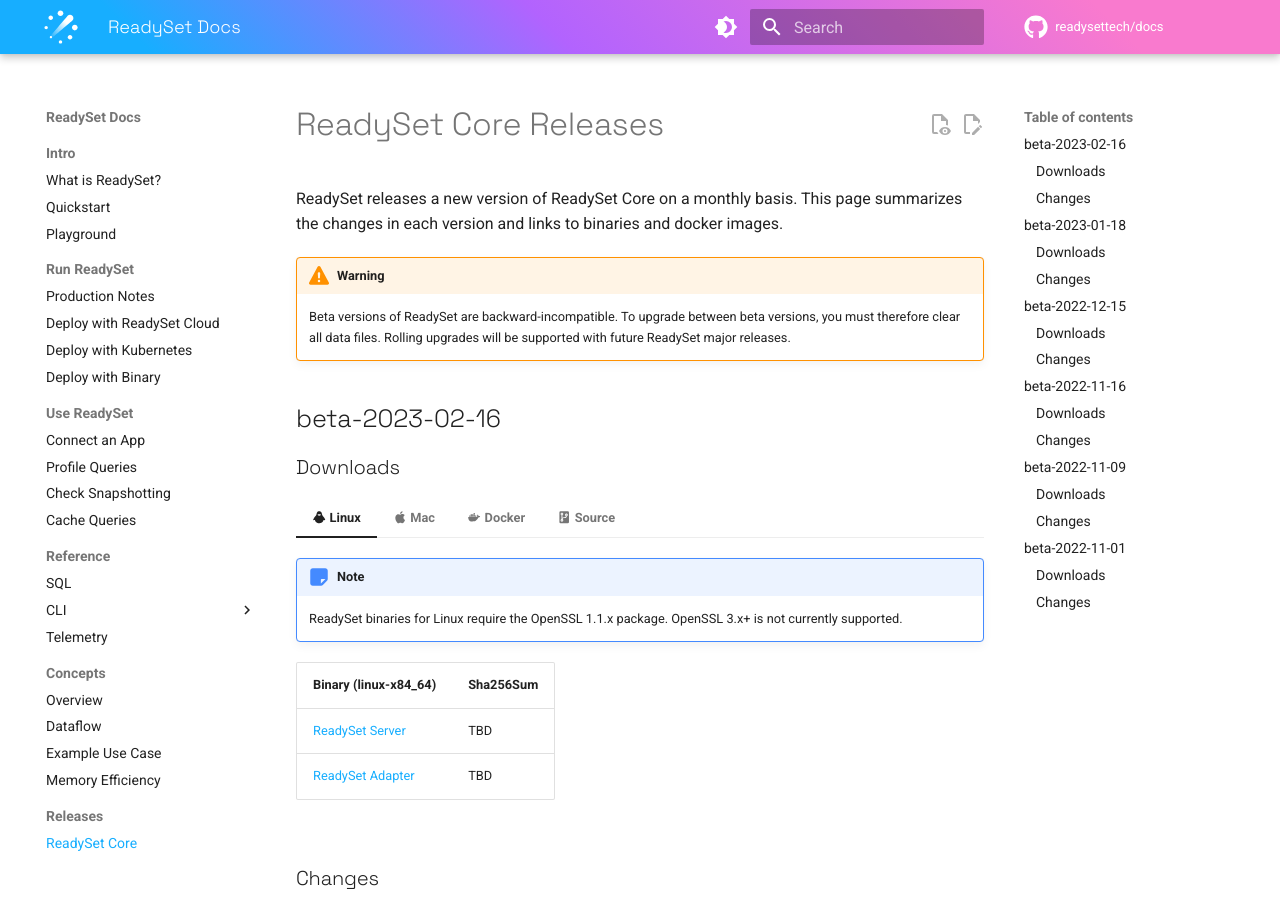
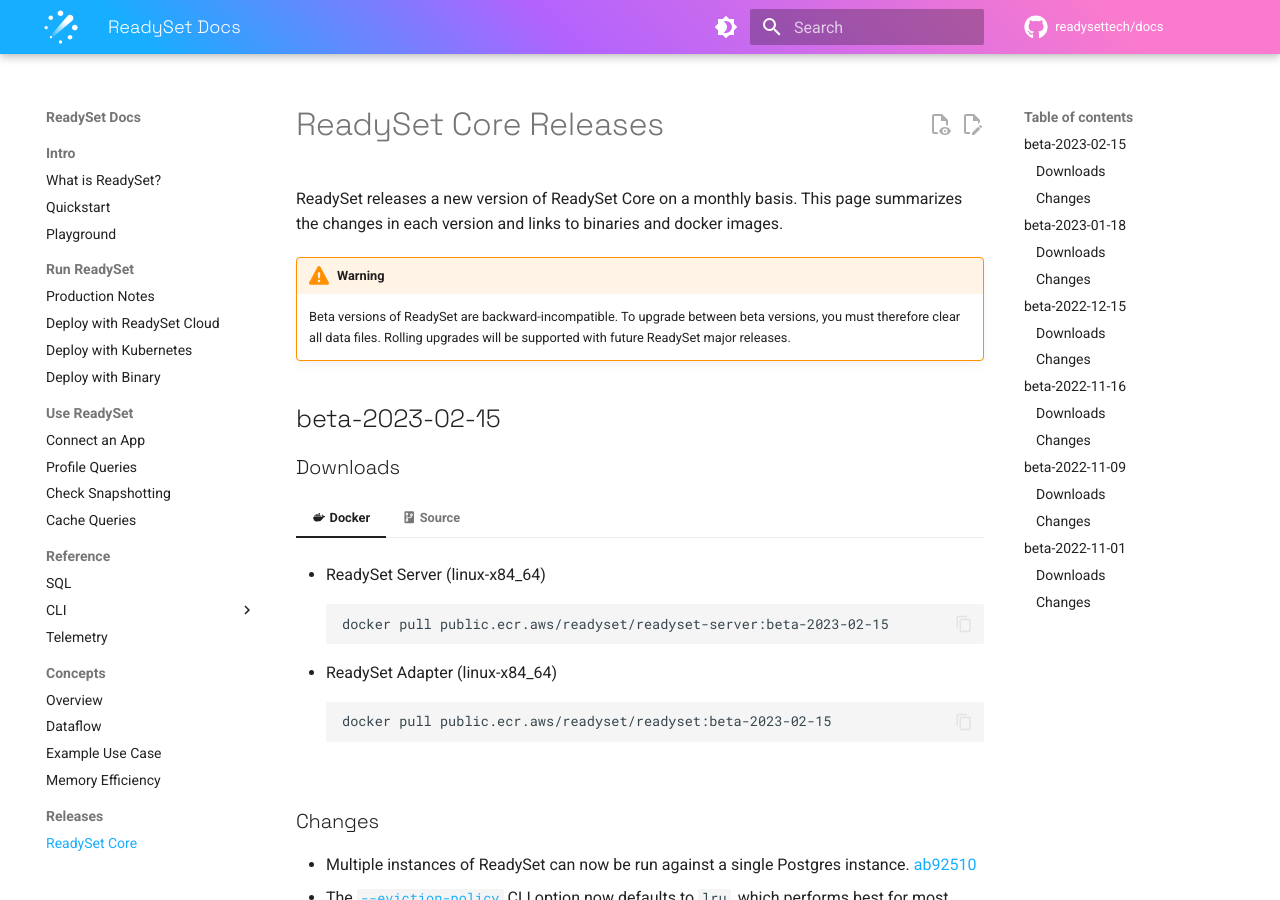
Before and after one commit to readysettech/docs-old, an MkDocs documentation site: the page built from docs/releases/readyset-core.md, in a window 1280 px wide and 900 px high. Built offline with MkDocs 1.6.1 and Material for MkDocs 9.7.7, drawn with Linux system fonts in a browser that asks for light colours; comment, search, counter and statistics services are not loaded.

Commit message:
Add docker image and source to release notes
We've decided to release without binaries this month.
I've included a link to guidance on building from source.

````diff
--- a/docs/releases/readyset-core.md
+++ b/docs/releases/readyset-core.md
@@ -6,44 +6,30 @@
 
     Beta versions of ReadySet are backward-incompatible. To upgrade between beta versions, you must therefore clear all data files. Rolling upgrades will be supported with future ReadySet major releases.
 
-## beta-2023-02-16
+## beta-2023-02-15
 
 ### Downloads
-
-=== ":material-linux: Linux"
-
-    !!! note
-
-        ReadySet binaries for Linux require the OpenSSL 1.1.x package. OpenSSL 3.x+ is not currently supported.
-
-    Binary (linux-x84_64) | Sha256Sum
-    ----------------------|----------
-    [ReadySet Server](https://github.com/readysettech/readyset/releases/download/beta-2023-02-16/readyset-server-beta-2023-02-168.x86_64.tar.gz) | TBD
-    [ReadySet Adapter](https://github.com/readysettech/readyset/releases/download/beta-2023-02-16/readyset-beta-2023-02-16.x86_64.tar.gz) | TBD
-
-=== ":material-apple: Mac"
-
-    Binary (darwin-arm64) | Sha256Sum
-    ------------------------------|----------
-    [ReadySet Server](https://github.com/readysettech/readyset/releases/download/beta-2023-02-16/readyset-server-beta-2023-02-16.arm64.tar.gz) | TBD
-    [ReadySet Adapter](https://github.com/readysettech/readyset/releases/download/beta-2023-02-16/readyset-beta-2023-02-16.arm64.tar.gz) | TBD
 
 === ":material-docker: Docker"
 
     - ReadySet Server (linux-x84_64)
         ``` sh
-        docker pull public.ecr.aws/readyset/readyset-server:beta-2023-02-16
+        docker pull public.ecr.aws/readyset/readyset-server:beta-2023-02-15
         ```
 
     - ReadySet Adapter (linux-x84_64)
         ``` sh
-        docker pull public.ecr.aws/readyset/readyset:beta-2023-02-16
+        docker pull public.ecr.aws/readyset/readyset:beta-2023-02-15
         ```
 
 === ":material-source-repository: Source"
 
-    - [`zip`](https://github.com/readysettech/readyset/archive/refs/tags/beta-2023-02-16.zip)
-    - [`tar.gz`](https://github.com/readysettech/readyset/archive/refs/tags/beta-2023-02-16.tar.gz)
+    !!! note
+
+        This release does not include pre-built binaries. However, you can build binaries from source. For guidance, see the ReadySet [README](https://github.com/readysettech/readyset#development).
+
+    - [`zip`](https://github.com/readysettech/readyset/archive/refs/tags/beta-2023-02-15.zip)
+    - [`tar.gz`](https://github.com/readysettech/readyset/archive/refs/tags/beta-2023-02-15.tar.gz)
 
 ### Changes
 
````
